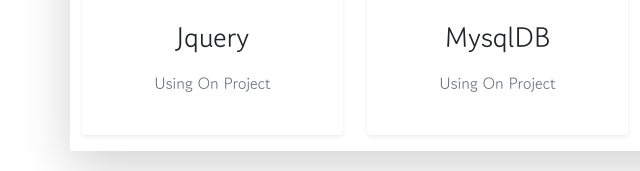
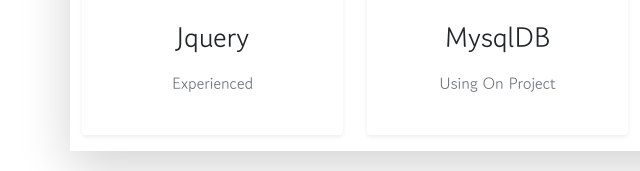
Before and after one commit to youbin94/Portfolio, a plain HTML site: page index.html in a window 1280 px wide. Shown: the part 1811-1982 px from the top of the page, 0-640 px from the left. Drawn offline with nearby package versions, Linux system fonts and the light colour scheme.

Commit message:
Update index.html

```diff
--- a/index.html
+++ b/index.html
@@ -135,7 +135,7 @@
 						<img src="img/jquery.png">
 					</div>
 					<h3 class="fs-3 py-2">Jquery</h3>
-					<p class="text-muted">Using On Project</p>
+					<p class="text-muted">Experienced</p>
 				</div>
 			</div>
 			<div class="col-md-6 col-lg-3">
```
